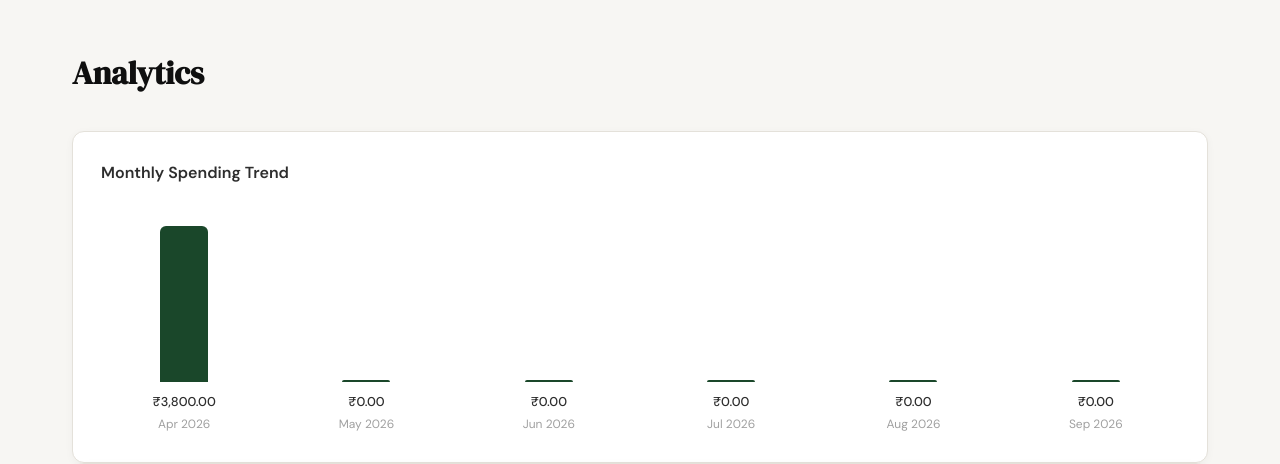
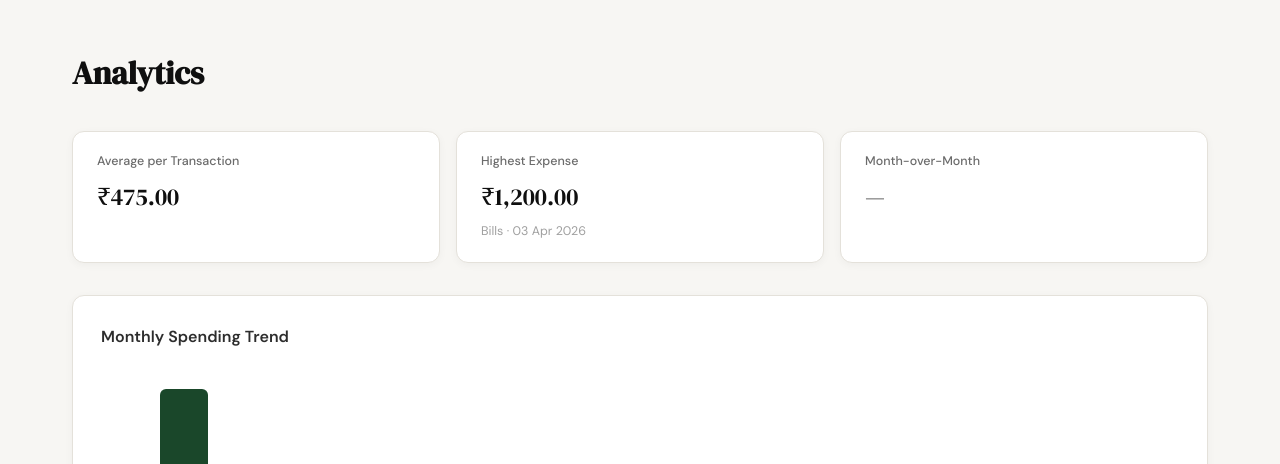
Before and after one commit to VisaaliSuccessive/spendly-agent, a Flask app: page /analytics in a window 1280 px wide. Shown: the part 61-525 px from the top of the page. Run offline with Flask 3, Linux system fonts and the light colour scheme; a user stored in the database is signed in; data comes from the database, SQL or seed files in the repository.

Commit message:
feat: add quick-insight stat tiles to analytics page
Co-Authored-By: Claude Sonnet 5 <noreply@anthropic.com>

```diff
--- a/app.py
+++ b/app.py
@@ -1,6 +1,6 @@
 import calendar
 import sqlite3
-from datetime import date, datetime
+from datetime import date, datetime, timedelta
 
 from flask import (
     Flask,
@@ -21,7 +21,9 @@ from database.queries import (
     get_expense_by_id,
     get_monthly_trend,
     get_recent_transactions,
+    get_spending_insights,
     get_summary_stats,
+    get_total_for_range,
     get_user_by_id,
     insert_expense,
     update_expense,
@@ -59,6 +61,21 @@ def _months_ago(today, n):
         m += 12
         y -= 1
     return date(y, m, 1).isoformat()
+
+
+def _month_over_month_percent(user_id, today):
+    current_month_start = _months_ago(today, 0)
+    prev_month_start = _months_ago(today, 1)
+    prev_month_end = (
+        date.fromisoformat(current_month_start) - timedelta(days=1)
+    ).isoformat()
+
+    current_total = get_total_for_range(user_id, current_month_start, today.isoformat())
+    prev_total = get_total_for_range(user_id, prev_month_start, prev_month_end)
+
+    if prev_total == 0:
+        return None
+    return round((current_total - prev_total) / prev_total * 100)
 
 
 # ------------------------------------------------------------------ #
@@ -190,8 +207,16 @@ def analytics():
     uid = session["user_id"]
     trend = get_monthly_trend(uid)
     categories = get_category_breakdown(uid)
+    insights = get_spending_insights(uid)
+    mom_percent = _month_over_month_percent(uid, date.today())
 
-    return render_template("analytics.html", trend=trend, categories=categories)
+    return render_template(
+        "analytics.html",
+        trend=trend,
+        categories=categories,
+        insights=insights,
+        mom_percent=mom_percent,
+    )
 
 
 @app.route("/expenses/add", methods=["GET", "POST"])
--- a/database/queries.py
+++ b/database/queries.py
@@ -141,6 +141,21 @@ def get_summary_stats(user_id, date_from=None, date_to=None):
     }
 
 
+def get_total_for_range(user_id, date_from=None, date_to=None):
+    date_clause, date_params = _build_date_filter(date_from, date_to)
+    params = [user_id] + date_params
+
+    conn = get_db()
+    row = conn.execute(
+        "SELECT COALESCE(SUM(amount), 0) AS total FROM expenses WHERE user_id = ? "
+        + date_clause,
+        params,
+    ).fetchone()
+    conn.close()
+
+    return row["total"]
+
+
 def get_category_breakdown(user_id, date_from=None, date_to=None):
     date_clause, date_params = _build_date_filter(date_from, date_to)
     params = [user_id] + date_params
--- a/static/css/analytics.css
+++ b/static/css/analytics.css
@@ -28,6 +28,47 @@
   color: var(--ink-soft);
   margin: 0 0 1.5rem;
 }
+
+/* Quick insight stat tiles */
+.stat-tiles {
+  display: grid;
+  grid-template-columns: repeat(auto-fit, minmax(180px, 1fr));
+  gap: 1rem;
+  margin-bottom: 2rem;
+}
+
+.stat-tile {
+  background: var(--paper-card);
+  border: 1px solid var(--border);
+  border-radius: var(--radius-md);
+  box-shadow: 0 2px 8px rgba(0, 0, 0, 0.04);
+  padding: 1.25rem 1.5rem;
+  display: flex;
+  flex-direction: column;
+  gap: 0.35rem;
+}
+
+.stat-tile-label {
+  font-family: var(--font-body);
+  font-size: 0.78rem;
+  font-weight: 500;
+  color: var(--ink-muted);
+}
+
+.stat-tile-value {
+  font-family: var(--font-display);
+  font-size: 1.5rem;
+  color: var(--ink);
+}
+
+.stat-tile-sub {
+  font-family: var(--font-body);
+  font-size: 0.78rem;
+  color: var(--ink-faint);
+}
+
+.stat-tile-increase { color: var(--danger); }
+.stat-tile-decrease { color: var(--accent); }
 
 /* Monthly trend bar chart */
 .trend-chart {
--- a/templates/analytics.html
+++ b/templates/analytics.html
@@ -8,6 +8,36 @@
 {% block content %}
 <div class="analytics-page">
   <h1 class="analytics-heading">Analytics</h1>
+
+  <div class="stat-tiles">
+    <div class="stat-tile">
+      <span class="stat-tile-label">Average per Transaction</span>
+      <span class="stat-tile-value">
+        {% if insights.average %}₹{{ insights.average }}{% else %}—{% endif %}
+      </span>
+    </div>
+
+    <div class="stat-tile">
+      <span class="stat-tile-label">Highest Expense</span>
+      {% if insights.highest %}
+      <span class="stat-tile-value">₹{{ insights.highest.amount }}</span>
+      <span class="stat-tile-sub">{{ insights.highest.category }} · {{ insights.highest.date }}</span>
+      {% else %}
+      <span class="stat-tile-value">—</span>
+      {% endif %}
+    </div>
+
+    <div class="stat-tile">
+      <span class="stat-tile-label">Month-over-Month</span>
+      {% if mom_percent is not none %}
+      <span class="stat-tile-value {{ 'stat-tile-increase' if mom_percent > 0 else 'stat-tile-decrease' if mom_percent < 0 else '' }}">
+        {{ "%+d" | format(mom_percent) }}%
+      </span>
+      {% else %}
+      <span class="stat-tile-value">—</span>
+      {% endif %}
+    </div>
+  </div>
 
   <section class="analytics-section">
     <h2 class="analytics-section-title">Monthly Spending Trend</h2>
```
Also changed, not shown: tests/test_10-analytics.py (+89 -2 lines).
